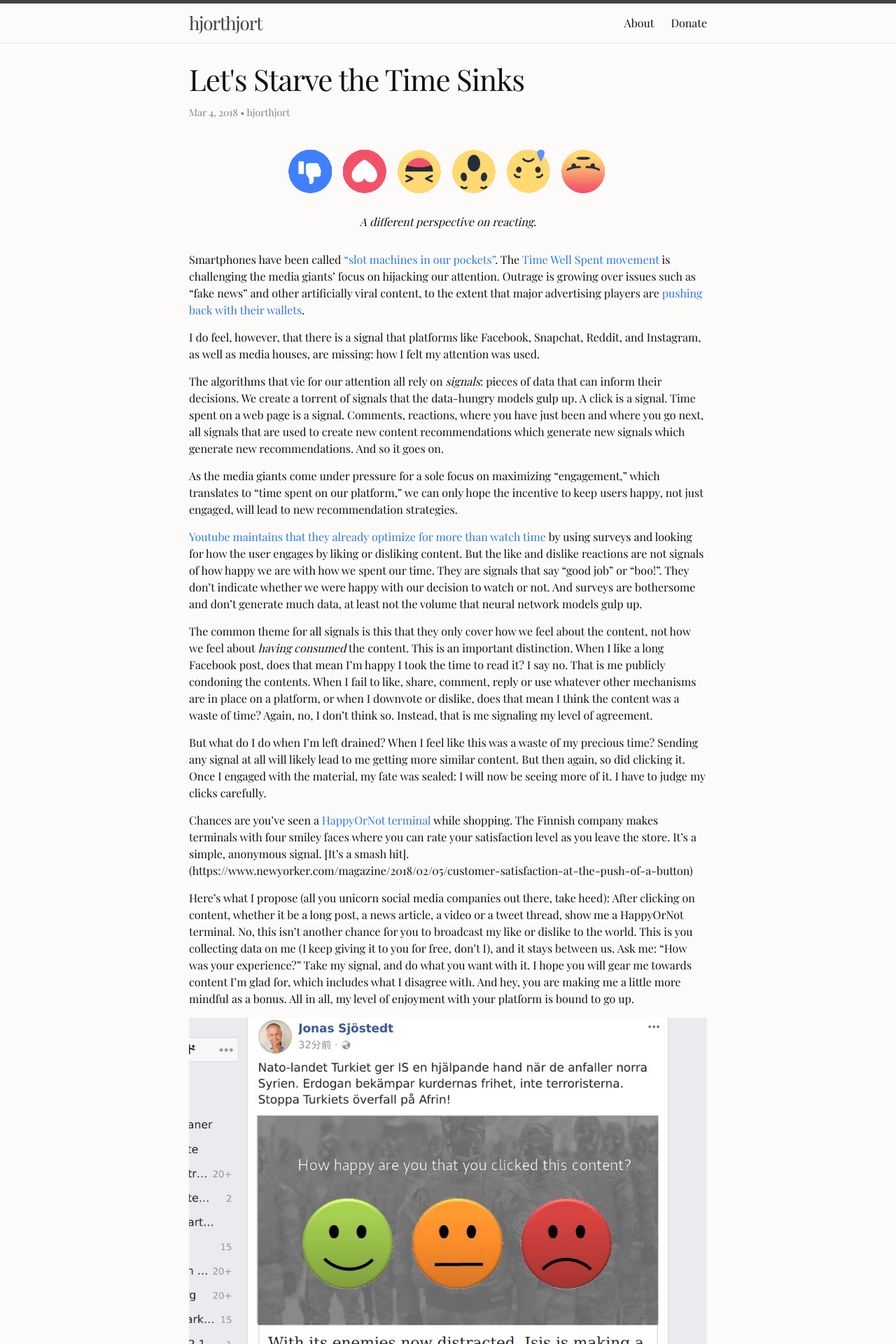
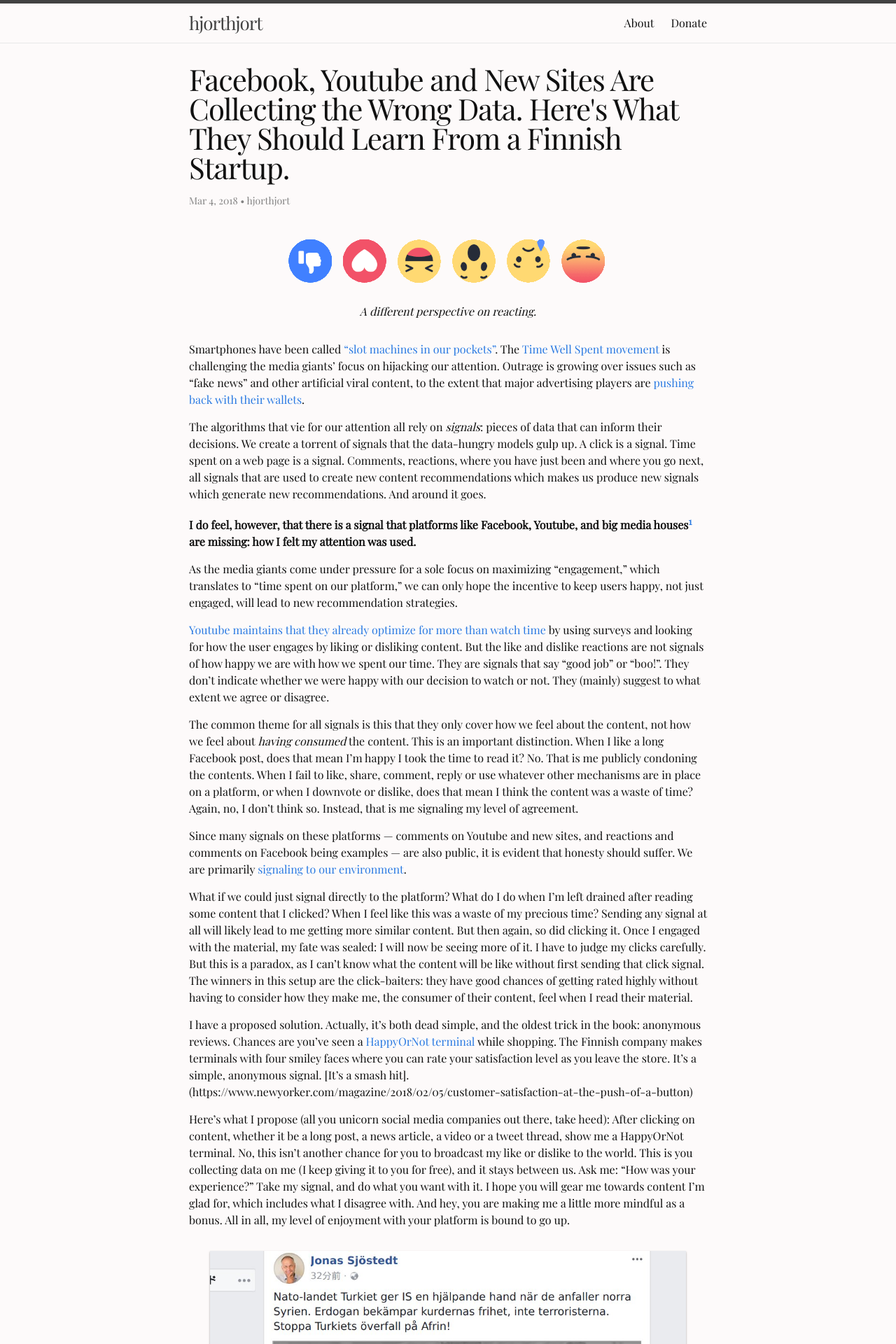
Before and after one commit to hjorthjort/hjorthjort.github.io, a Jekyll site: the page built from _posts/2018-03-05-lets-starve-the-time-sinks.markdown, in a window 1280 px wide. Shown: the top 1920 px of the page at 70% size. Built offline with Jekyll 4.4.1, drawn with Linux system fonts in a browser that asks for light colours; some of the changed text lies outside the part shown.

Commit message:
Styling blog post

```diff
--- a/_posts/2018-03-05-lets-starve-the-time-sinks.markdown
+++ b/_posts/2018-03-05-lets-starve-the-time-sinks.markdown
@@ -1,6 +1,6 @@
 ---
 layout: post
-title: "Let's Starve the Time Sinks"
+title: "Facebook, Youtube and New Sites Are Collecting the Wrong Data. Here's What They Should Learn From a Finnish Startup."
 date: "2018-03-04 01:10:00 -0900"
 
 image:
@@ -9,23 +9,37 @@
     description: "Facebook reaction buttons"
 ---
 
-Smartphones have been called ["slot machines in our pockets"](http://www.spiegel.de/international/zeitgeist/smartphone-addiction-is-part-of-the-design-a-1104237.html). The [Time Well Spent movement](http://humanetech.com/) is challenging the media giants' focus on hijacking our attention. Outrage is growing over issues such as "fake news" and other artificially viral content, to the extent that major advertising players are [pushing back with their wallets](http://www.foodingredientsfirst.com/news/unilevers-advertising-ultimatum-to-facebook-and-google-clean-up-toxic-content.html).
+Smartphones have been called ["slot machines in our pockets"](http://www.spiegel.de/international/zeitgeist/smartphone-addiction-is-part-of-the-design-a-1104237.html). The [Time Well Spent movement](http://humanetech.com/) is challenging the media giants' focus on hijacking our attention. Outrage is growing over issues such as "fake news" and other artificial viral content, to the extent that major advertising players are [pushing back with their wallets](http://www.foodingredientsfirst.com/news/unilevers-advertising-ultimatum-to-facebook-and-google-clean-up-toxic-content.html).
 
-I do feel, however, that there is a signal that platforms like Facebook, Snapchat, Reddit, and Instagram, as well as media houses, are missing: how I felt my attention was used.
+The algorithms that vie for our attention all rely on *signals*: pieces of data that can inform their decisions. We create a torrent of signals that the data-hungry models gulp up. A click is a signal. Time spent on a web page is a signal. Comments, reactions, where you have just been and where you go next, all signals that are used to create new content recommendations which makes us produce new signals which generate new recommendations. And around it goes.
 
-The algorithms that vie for our attention all rely on *signals*: pieces of data that can inform their decisions. We create a torrent of signals that the data-hungry models gulp up. A click is a signal. Time spent on a web page is a signal. Comments, reactions, where you have just been and where you go next, all signals that are used to create new content recommendations which generate new signals which generate new recommendations. And so it goes on.
+**I do feel, however, that there is a signal that platforms like Facebook, Youtube, and big media houses[^platforms] are missing: how I felt my attention was used.**
 
 As the media giants come under pressure for a sole focus on maximizing "engagement," which translates to "time spent on our platform," we can only hope the incentive to keep users happy, not just engaged, will lead to new recommendation strategies.
 
-[Youtube maintains that they already optimize for more than watch time](https://www.theguardian.com/technology/2018/feb/02/how-youtubes-algorithm-distorts-truth) by using surveys and looking for how the user engages by liking or disliking content. But the like and dislike reactions are not signals of how happy we are with how we spent our time. They are signals that say "good job" or "boo!". They don't indicate whether we were happy with our decision to watch or not. And surveys are bothersome and don't generate much data, at least not the volume that neural network models gulp up.
+[Youtube maintains that they already optimize for more than watch time](https://www.theguardian.com/technology/2018/feb/02/how-youtubes-algorithm-distorts-truth) by using surveys and looking for how the user engages by liking or disliking content. But the like and dislike reactions are not signals of how happy we are with how we spent our time. They are signals that say "good job" or "boo!". They don't indicate whether we were happy with our decision to watch or not. They (mainly) suggest to what extent we agree or disagree.
 
-The common theme for all signals is this that they only cover how we feel about the content, not how we feel about *having consumed* the content. This is an important distinction. When I like a long Facebook post, does that mean I'm happy I took the time to read it? I say no. That is me publicly condoning the contents. When I fail to like, share, comment, reply or use whatever other mechanisms are in place on a platform, or when I downvote or dislike, does that mean I think the content was a waste of time? Again, no, I don't think so. Instead, that is me signaling my level of agreement.
+The common theme for all signals is this that they only cover how we feel about the content, not how we feel about *having consumed* the content. This is an important distinction. When I like a long Facebook post, does that mean I'm happy I took the time to read it? No. That is me publicly condoning the contents. When I fail to like, share, comment, reply or use whatever other mechanisms are in place on a platform, or when I downvote or dislike, does that mean I think the content was a waste of time? Again, no, I don't think so. Instead, that is me signaling my level of agreement.
 
-But what do I do when I'm left drained? When I feel like this was a waste of my precious time? Sending any signal at all will likely lead to me getting more similar content. But then again, so did clicking it. Once I engaged with the material, my fate was sealed: I will now be seeing more of it. I have to judge my clicks carefully.
+Since many signals on these platforms --- comments on Youtube and new sites, and reactions and comments on Facebook being examples --- are also public, it is evident that honesty should suffer. We are primarily [signaling to our environment](https://en.wikipedia.org/wiki/Signalling_theory).
 
-Chances are you've seen a [HappyOrNot terminal](https://www.newyorker.com/magazine/2018/02/05/customer-satisfaction-at-the-push-of-a-button) while shopping. The Finnish company makes terminals with four smiley faces where you can rate your satisfaction level as you leave the store. It's a simple, anonymous signal. [It's a smash hit].(https://www.newyorker.com/magazine/2018/02/05/customer-satisfaction-at-the-push-of-a-button)
+What if we could just signal directly to the platform? What do I do when I'm left drained after reading some content that I clicked? When I feel like this was a waste of my precious time? Sending any signal at all will likely lead to me getting more similar content. But then again, so did clicking it. Once I engaged with the material, my fate was sealed: I will now be seeing more of it. I have to judge my clicks carefully. But this is a paradox, as I can't know what the content will be like without first sending that click signal. The winners in this setup are the click-baiters: they have good chances of getting rated highly without having to consider how they make me, the consumer of their content, feel when I read their material.
 
-Here's what I propose (all you unicorn social media companies out there, take heed): After clicking on content, whether it be a long post, a news article, a video or a tweet thread, show me a HappyOrNot terminal. No, this isn't another chance for you to broadcast my like or dislike to the world. This is you collecting data on me (I keep giving it to you for free, don't I), and it stays between us. Ask me: "How was your experience?" Take my signal, and do what you want with it. I hope you will gear me towards content I'm glad for, which includes what I disagree with. And hey, you are making me a little more mindful as a bonus. All in all, my level of enjoyment with your platform is bound to go up.
+I have a proposed solution. Actually, it's both dead simple, and the oldest trick in the book: anonymous reviews.  Chances are you've seen a [HappyOrNot terminal](https://www.newyorker.com/magazine/2018/02/05/customer-satisfaction-at-the-push-of-a-button) while shopping. The Finnish company makes terminals with four smiley faces where you can rate your satisfaction level as you leave the store. It's a simple, anonymous signal. [It's a smash hit].(https://www.newyorker.com/magazine/2018/02/05/customer-satisfaction-at-the-push-of-a-button)
 
-![A suggestion for how the feedback mechanism could work, with three emojis with different expressions superimposed on a darkened version of an article image on Feacebook]({{ "/assets/img/Facebook-happyornot.jpg" }})
-{:.caption}Time well spent?
+Here's what I propose (all you unicorn social media companies out there, take heed): After clicking on content, whether it be a long post, a news article, a video or a tweet thread, show me a HappyOrNot terminal. No, this isn't another chance for you to broadcast my like or dislike to the world. This is you collecting data on me (I keep giving it to you for free), and it stays between us. Ask me: "How was your experience?" Take my signal, and do what you want with it. I hope you will gear me towards content I'm glad for, which includes what I disagree with. And hey, you are making me a little more mindful as a bonus. All in all, my level of enjoyment with your platform is bound to go up.
+
+![A suggestion for how the feedback mechanism could work, with three emojis with different expressions superimposed on a darkened version of an article image on Facebook]({{ "/assets/img/Facebook-happyornot.jpg" }}){: .shadow }
+
+Time well spent?
+{: .caption }
+
+Facebook already does a version of this with Messenger calls. After a call, you get served a little dialog asking you to rate the call quality. They are not asking me about the quality of the conversation I just had, and they won't post my opinion on the sound quality publicly. They just want to ask how my experience was so that they can improve their service. Now, just take that philosophy one step further.
+
+Please?
+
+[^platforms]: Of course, this applies to any platform where
+    * content from all over the web gets shared, and
+    * the content gets ranked by a sophisticated algorithm (not just upvotes/downvotes).
+
+    To not list them all, I picked Facebook, Youtube, and news sites as examples. But Twitter, Reddit, Medium, to name a few more, could all benefit.
--- a/_sass/_base.scss
+++ b/_sass/_base.scss
@@ -43,11 +43,20 @@
  * Images
  */
 img {
-    max-width: 100%;
+    max-width: 92%;
     vertical-align: middle;
-    margin: 0 auto;
+    margin-top: 2em;
+    margin-bottom: 0;
+    margin-left: auto;
+    margin-right: auto;
     display: block;
+
 }
+
+.shadow {
+    box-shadow: 0 1px 2px 0 rgba(0, 0, 0, 0.2), 0 2px 3px rgba(0, 0, 0, 0.18);
+}
+
 
 /**
  * Figures
```
